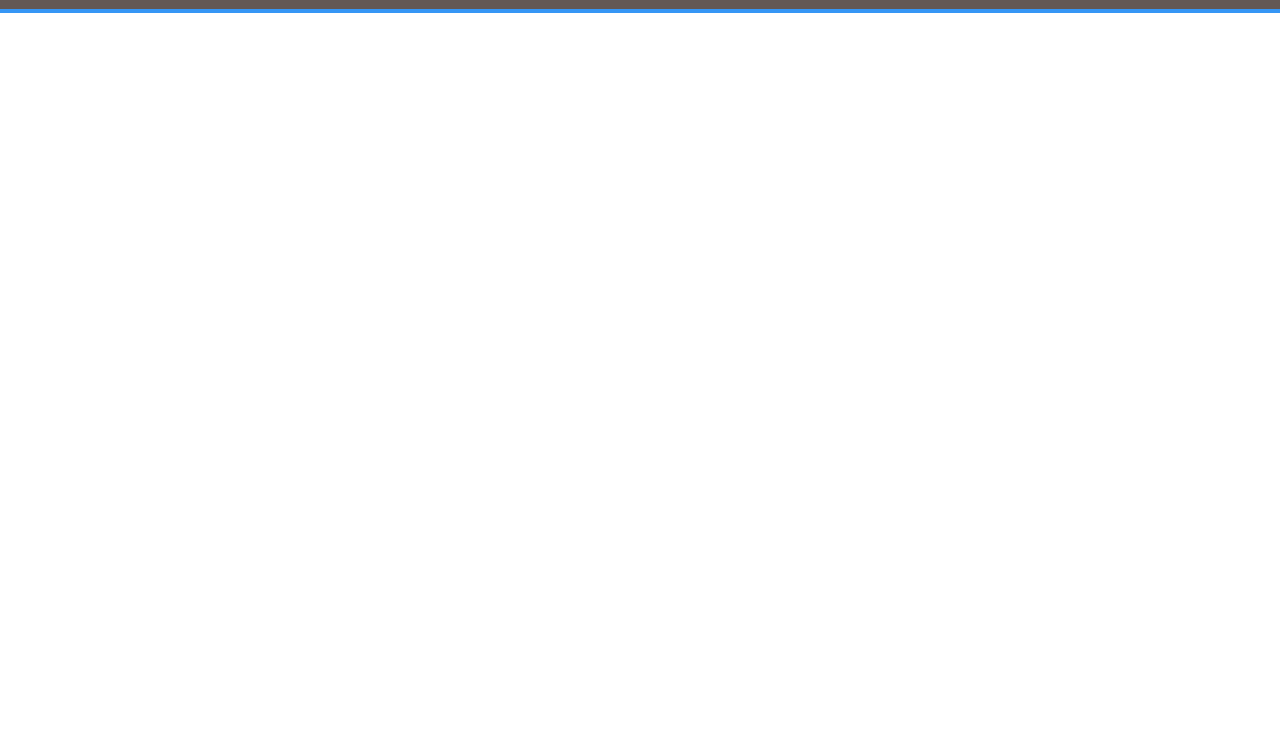
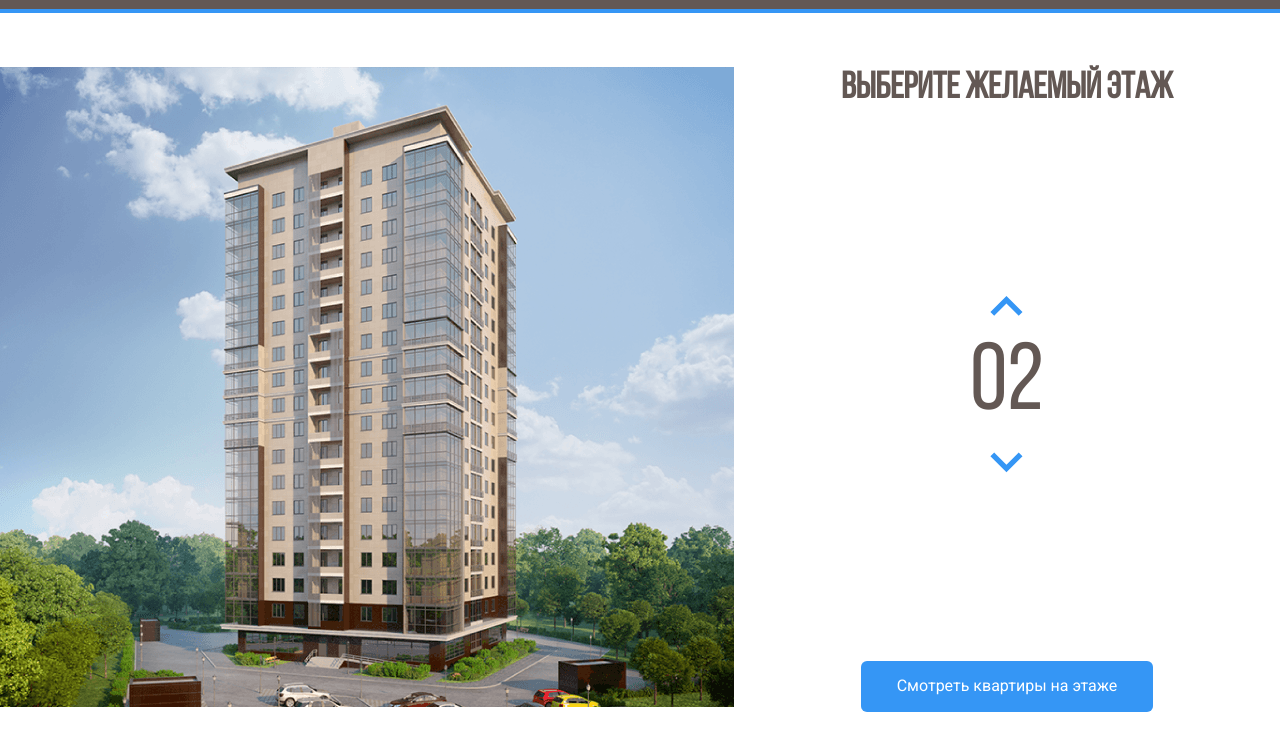
Before and after one commit to Dmitriy11702/glomelod, a plain HTML site: page index.html in a window 1280 px wide. Shown: the part 55-800 px from the top of the page. Drawn offline with Linux system fonts and the light colour scheme.

Commit message:
Add files via upload

```diff
--- a/css/style.css
+++ b/css/style.css
@@ -1,3 +1,13 @@
+@font-face {
+  font-family: "Bebas Neue";
+  src: local("BebasNeueRegular"),
+    url("../fonts/BebasNeueRegular.woff2") format("woff2"),
+    url("../fonts/BebasNeueRegular.woff") format("woff");
+  font-weight: normal;
+  font-style: normal;
+  font-display: swap;
+}
+
 * {
   box-sizing: border-box;
 }
@@ -66,3 +76,75 @@ font-family: "Roboto", sans-serif;*/
   line-height: 20px;
   text-decoration: none;
 }
+
+.main {
+  max-width: 1280px;
+  margin: auto;
+  padding-top: 54px;
+  display: flex;
+  justify-content: space-between;
+}
+
+.main-title {
+  margin: 0;
+  font-family: "Bebas Neue";
+  color: #635854;
+  font-size: 37px;
+  line-height: 44px;
+  text-align: center;
+  text-transform: uppercase;
+}
+
+.counter {
+  font-family: "Bebas Neue";
+  font-size: 95px;
+  color: #635854;
+  margin-top: 10px;
+  margin-bottom: 10px;
+}
+
+.home-img path {
+  opacity: 0;
+}
+
+.home-img path:hover {
+  opacity: 1;
+  cursor: pointer;
+}
+
+.main-info {
+  flex-grow: 1;
+  text-align: center;
+  display: flex;
+  flex-direction: column;
+  align-items: center;
+  justify-content: space-between;
+}
+
+.counter-group {
+  display: flex;
+  align-items: center;
+  flex-direction: column;
+  margin-top: 115px;
+  margin-bottom: 115px;
+}
+
+.counter-button {
+  cursor: pointer;
+  background-color: #fff;
+  border: none;
+}
+
+.button-primary {
+  background: #3596f5;
+  border-radius: 6px;
+  border: none;
+  color: #fff;
+  padding: 16px 36px;
+  transition: all 0.5s ease;
+  cursor: pointer;
+}
+
+.button-primary:hover {
+  background: #2e8de6;
+}
--- a/index.html
+++ b/index.html
@@ -44,5 +44,67 @@
         </div>
         <!-- /.navbar -->
     </header>
+<main class="main">
+    <div class="img-complex">
+    <svg class="home-img" width="734" height="640" viewBox="0 0 734 640" fill="none" xmlns="http://www.w3.org/2000/svg"
+        xmlns:xlink="http://www.w3.org/1999/xlink">
+        <rect width="734" height="640" fill="url(#pattern0)" />
+        <defs>
+            <pattern id="pattern0" patternContentUnits="objectBoundingBox" width="1" height="1">
+                <use xlink:href="#image0" transform="translate(-0.00408719) scale(0.0013624 0.0015625)" />
+            </pattern>
+            <image id="image0" width="740" height="640" xlink:href="img/complex.png" />
+        </defs>
+        <path d="M222 536.783L442.8 544.899L512 531V553.014L443.5 573L222 561.841V536.783Z" fill="#3595F6"
+            fill-opacity="0.75" />
+        <path d="M223 535.758V510L443.3 513.4L513 510V530.606L443.7 544L223 535.758Z" fill="#3595F6" fill-opacity="0.75" />
+        <path d="M223 508.833V483H444H513V506.767L445 514L223 508.833Z" fill="#3595F6" fill-opacity="0.75" />
+        <path d="M223 484V458.739L444.3 455L512 461.77V484H444" fill="#3595F6" fill-opacity="0.75" />
+        <path d="M223 457.935V431.372L444.5 428L513 439.238V461L444 454.155L223 457.935Z" fill="#3595F6"
+            fill-opacity="0.75" />
+        <path d="M222 430.569V406.494L443 394L514 417.363V439L443 426.506L222 430.569Z" fill="#3595F6"
+            fill-opacity="0.75" />
+        <path d="M222 407.886V382.531L444.2 366L514 395.006V416L443.7 393.992L222 407.886Z" fill="#3595F6"
+            fill-opacity="0.75" />
+        <path d="M222 382.644V356.902L444.5 336L514 373.686V395L442 365.448L222 382.644Z" fill="#3595F6"
+            fill-opacity="0.75" />
+        <path d="M222 355.664V331.189L445 306L514 350.871V373L444.7 334.248L222 355.664Z" fill="#3595F6"
+            fill-opacity="0.75" />
+        <path d="M222 330.656V306.22L444.5 277L514 328.925V350L443.7 306.933L222 330.656Z" fill="#3595F6"
+            fill-opacity="0.75" />
+        <path d="M221 305.722V281.418L443.3 248L514 308.051V328L444 276.658L221 305.722Z" fill="#3595F6"
+            fill-opacity="0.75" />
+        <path d="M222 280.388V255.824L443.2 220L513 285.506V307L444.3 247.328L222 280.388Z" fill="#3595F6"
+            fill-opacity="0.75" />
+        <path d="M222 255.692V230.418L444.3 192L513 263.073V284L444 219.297L222 255.692Z" fill="#3595F6"
+            fill-opacity="0.75" />
+        <path d="M222 229.254V203.688L442.8 159L513 239.787V263L444 188.042L222 229.254Z" fill="#3595F6"
+            fill-opacity="0.75" />
+        <path d="M223 205.028V179.333L443 130L513 217.361V241L442.3 159.497L223 205.028Z" fill="#3595F6"
+            fill-opacity="0.75" />
+        <path d="M222 179.339V153.904L441.8 101L513 194.905V218L443.3 130.199L222 179.339Z" fill="#3595F6"
+            fill-opacity="0.75" />
+        <path d="M222 153.924V127.225L444 69L513 173.435V195L443.7 100.834L222 153.924Z" fill="#3595F6"
+            fill-opacity="0.75" />
+    </svg>
+    </div>
+    <!-- /.img-complex -->
+    <div class="main-info">
+        <h2 class="main-title">Выберите желаемый этаж</h2>
+        <div class="counter-group">
+            <button class="counter-button counter-up">
+                <img src="img/up.svg" alt="img: counter-up" class="counter-arrow counter-arrow-up">
+            </button>
+            <span class="counter">02</span>
+            <button class="counter-button counter-up">
+                <img src="img/down.svg" alt="img: counter-down" class="counter-arrow counter-arrow-down">
+            </button>
+        </div>
+        <button class="button button-primary">
+            Смотреть квартиры на этаже
+        </button>
+        <!-- /.button button-primary -->
+    </div>
+</main>
 </body>
 </html>
```
Also changed, not shown: stylesheet.css (added, +8 -0 lines), fonts/BebasNeueRegular.woff (added), fonts/BebasNeueRegular.woff2 (added), img/complex.png (added), img/down.svg (added), img/home.svg (added), img/up.svg (added).
